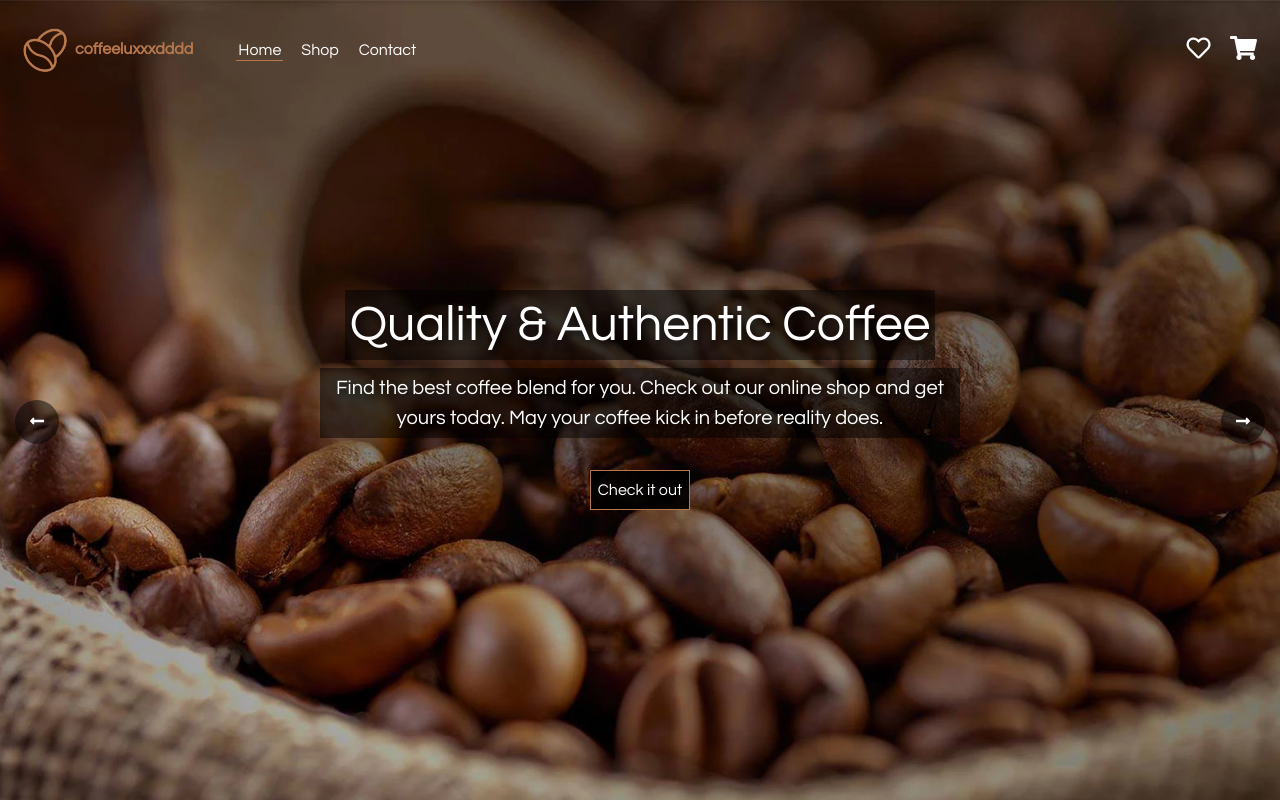
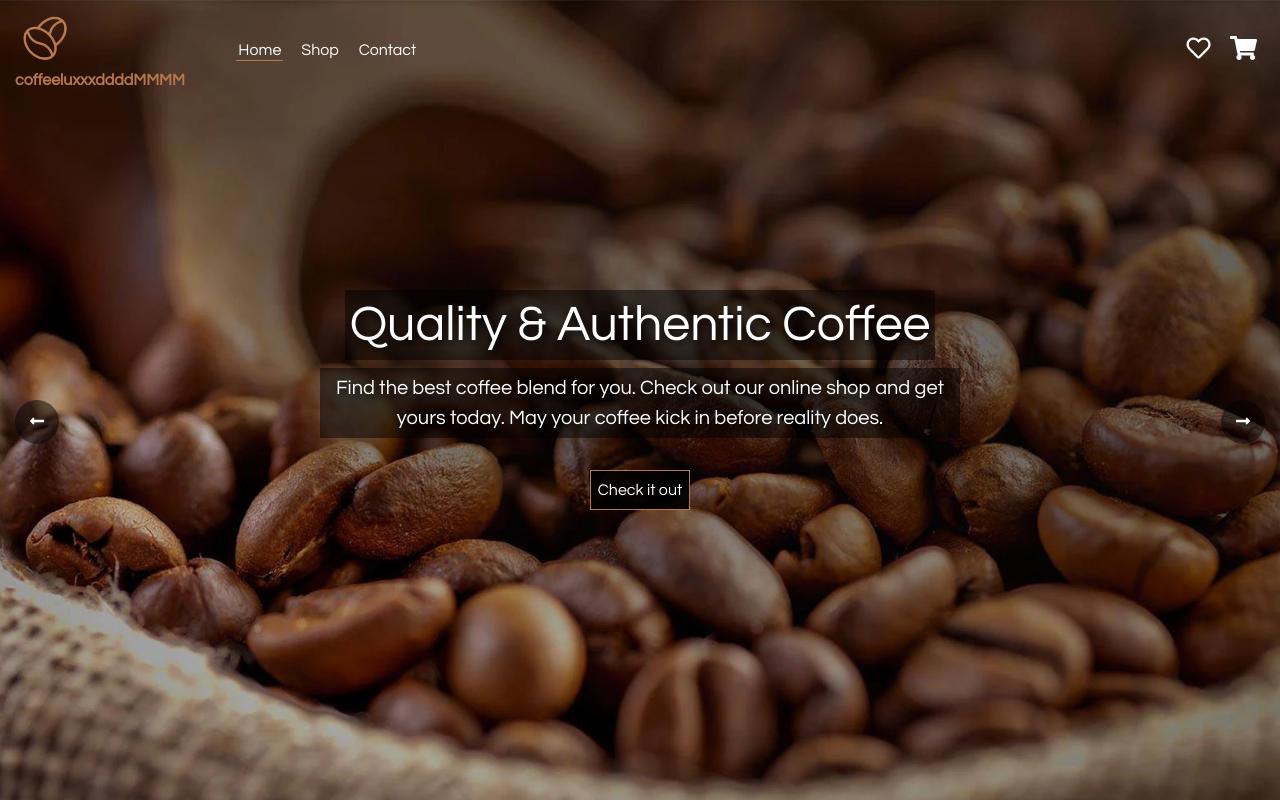
Before and after one commit to Front-2020-code/CodeSep, a plain HTML site: page index.html in a window 1280 px wide. Shown: the top 800 px of the page. Drawn offline with Linux system fonts and the light colour scheme.

Commit message:
treci komit

```diff
--- a/index.html
+++ b/index.html
@@ -22,7 +22,7 @@
         <div class="col-5 col-md-3 col-lg-2">
             <!-- logo -->
             <a class="font-weight-bold" href="index.html">
-                <img id="logo" src="assets/img/logo.png"/><span id="logo-title">coffeeluxxxdddd</span>
+                <img id="logo" src="assets/img/logo.png"/><span id="logo-title">coffeeluxxxddddMMMM</span>
             </a>
         </div>
         <!-- glavni meni -->
```
